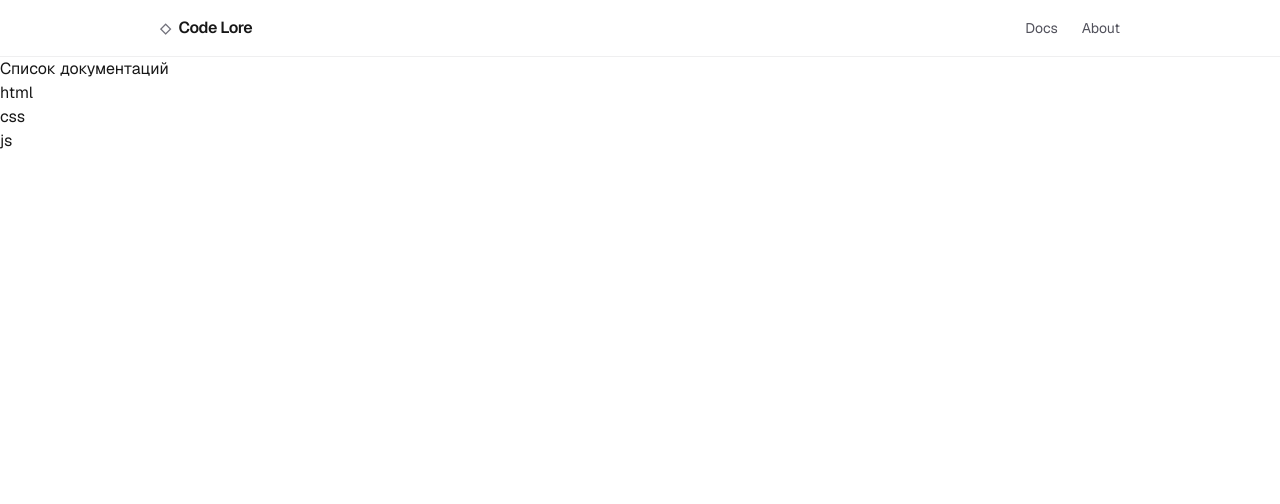
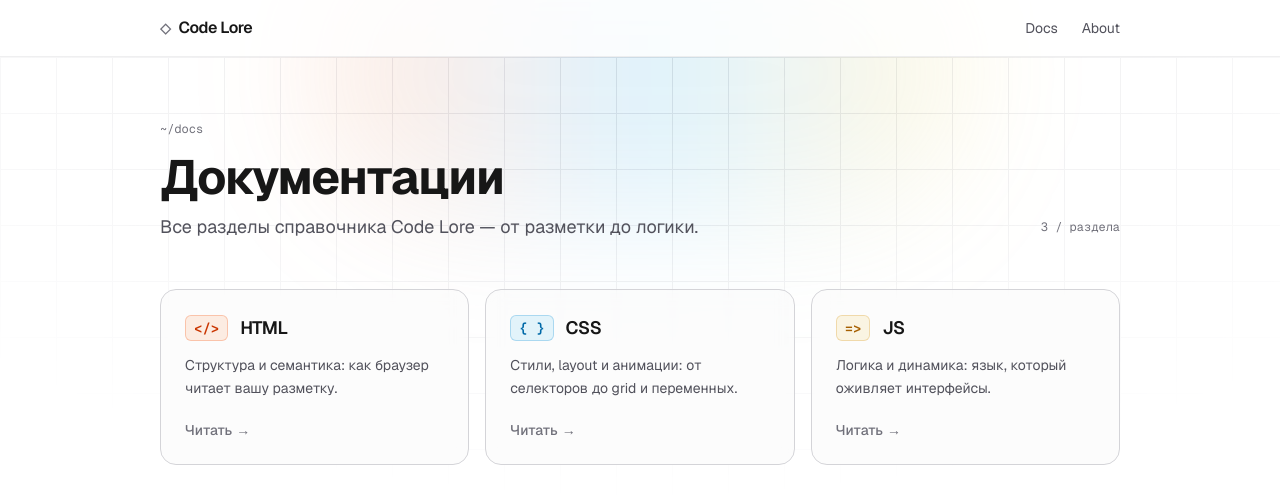
Before and after one commit to ZooMbix-hub/Code-Lore, a Next.js app: page /docs in a window 1280 px wide. Shown: the top 504 px of the page. Built offline with nearby package versions, Linux system fonts and the light colour scheme.

Commit message:
feat: добавление страницы /docs

```diff
--- a/src/app/docs/page.tsx
+++ b/src/app/docs/page.tsx
@@ -1,14 +1,5 @@
-import { DOCS } from '@/entities/doc';
+import { DocsPage } from '@/views/docs';
 
 export default function Page() {
-  return (
-    <div>
-      <span>Список документаций</span>
-      <ul>
-        {DOCS.map(({ name }) => (
-          <li key={name}>{name}</li>
-        ))}
-      </ul>
-    </div>
-  );
+  return <DocsPage />;
 }
--- a/src/entities/doc/index.ts
+++ b/src/entities/doc/index.ts
@@ -1 +1,2 @@
 export { DOCS } from './model';
+export { DocCard } from './ui';
--- a/src/entities/doc/model/consts.ts
+++ b/src/entities/doc/model/consts.ts
@@ -36,3 +36,5 @@ export const DOCS = [
     },
   },
 ] as const;
+
+export type Doc = (typeof DOCS)[number];
--- a/src/entities/doc/model/index.ts
+++ b/src/entities/doc/model/index.ts
@@ -1 +1,2 @@
 export { DOCS } from './consts';
+export type { Doc } from './consts';
--- /dev/null
+++ b/src/entities/doc/ui/DocCard.tsx
@@ -0,0 +1,30 @@
+import Link from 'next/link';
+import { ROUTES } from '@/shared/config';
+import type { Doc } from '../model';
+
+export const DocCard = ({ doc }: { doc: Doc }) => {
+  const { name, title, glyph, description, classes } = doc;
+
+  return (
+    <Link
+      href={ROUTES.section(name)}
+      className={`group flex min-h-44 flex-col gap-3 rounded-2xl border border-zinc-300 bg-zinc-50/50 p-6 backdrop-blur transition-all hover:-translate-y-1 dark:border-zinc-800 dark:bg-zinc-900/50 ${classes.border}`}
+    >
+      <div className="flex items-center gap-3">
+        <span className={`rounded-md border px-2 py-0.5 font-mono text-sm font-semibold ${classes.glyph}`}>
+          {glyph}
+        </span>
+        <h3 className="text-lg font-semibold tracking-tight">{title}</h3>
+      </div>
+      <p className="text-sm leading-relaxed text-zinc-600 dark:text-zinc-400">{description}</p>
+      <span
+        className={`mt-auto inline-flex items-center gap-1 pt-2 text-sm font-medium text-zinc-500 transition-colors dark:text-zinc-500 ${classes.link}`}
+      >
+        Читать{' '}
+        <span aria-hidden className="transition-transform group-hover:translate-x-0.5">
+          →
+        </span>
+      </span>
+    </Link>
+  );
+};
--- /dev/null
+++ b/src/entities/doc/ui/index.ts
@@ -0,0 +1 @@
+export { DocCard } from './DocCard';
--- /dev/null
+++ b/src/views/docs/index.ts
@@ -0,0 +1 @@
+export { DocsPage } from './ui/DocsPage';
--- /dev/null
+++ b/src/views/docs/ui/DocsPage.tsx
@@ -0,0 +1,33 @@
+import { DOCS, DocCard } from '@/entities/doc';
+
+export function DocsPage() {
+  return (
+    <div className="relative flex flex-1 flex-col">
+      <div aria-hidden className="absolute inset-0">
+        <div className="absolute inset-0 bg-[linear-gradient(to_right,var(--color-zinc-200)_1px,transparent_1px),linear-gradient(to_bottom,var(--color-zinc-200)_1px,transparent_1px)] mask-[radial-gradient(ellipse_70%_60%_at_50%_0%,black,transparent)] bg-size-[56px_56px] dark:bg-[linear-gradient(to_right,var(--color-zinc-800)_1px,transparent_1px),linear-gradient(to_bottom,var(--color-zinc-800)_1px,transparent_1px)]" />
+        <div className="absolute -top-32 left-1/2 h-72 w-160 -translate-x-1/2 rounded-full bg-linear-to-r from-orange-500/15 via-sky-500/15 to-yellow-400/15 blur-3xl" />
+      </div>
+      <main className="relative mx-auto flex w-full max-w-5xl flex-1 flex-col gap-12 px-8 py-16">
+        <header className="flex flex-col gap-4">
+          <span className="font-mono text-xs text-zinc-500 dark:text-zinc-500">~/docs</span>
+          <div className="flex flex-wrap items-end justify-between gap-4">
+            <div className="flex flex-col gap-3">
+              <h1 className="text-4xl font-bold tracking-tight text-balance sm:text-5xl">Документации</h1>
+              <p className="max-w-xl text-lg text-zinc-600 dark:text-zinc-400">
+                Все разделы справочника Code Lore — от разметки до логики.
+              </p>
+            </div>
+            <span className="shrink-0 pb-1.5 font-mono text-xs text-zinc-500 dark:text-zinc-500">
+              {DOCS.length} / раздела
+            </span>
+          </div>
+        </header>
+        <section className="grid grid-cols-1 gap-4 sm:grid-cols-2 lg:grid-cols-3">
+          {DOCS.map((doc) => (
+            <DocCard key={doc.name} doc={doc} />
+          ))}
+        </section>
+      </main>
+    </div>
+  );
+}
--- a/src/views/home/ui/HomePage.tsx
+++ b/src/views/home/ui/HomePage.tsx
@@ -1,5 +1,5 @@
 import Link from 'next/link';
-import { DOCS } from '@/entities/doc';
+import { DOCS, DocCard } from '@/entities/doc';
 import { ROUTES } from '@/shared/config';
 
 export function HomePage() {
@@ -9,11 +9,10 @@ export function HomePage() {
         <div className="absolute inset-0 bg-[linear-gradient(to_right,var(--color-zinc-200)_1px,transparent_1px),linear-gradient(to_bottom,var(--color-zinc-200)_1px,transparent_1px)] mask-[radial-gradient(ellipse_70%_60%_at_50%_0%,black,transparent)] bg-size-[56px_56px] dark:bg-[linear-gradient(to_right,var(--color-zinc-800)_1px,transparent_1px),linear-gradient(to_bottom,var(--color-zinc-800)_1px,transparent_1px)]" />
         <div className="absolute -top-32 left-1/2 h-72 w-160 -translate-x-1/2 rounded-full bg-linear-to-r from-orange-500/25 via-sky-500/25 to-yellow-400/25 blur-3xl" />
       </div>
-
       <main className="relative mx-auto flex w-full max-w-5xl flex-1 flex-col items-center gap-20 px-8 py-20">
         <section className="flex flex-col items-center gap-6 text-center">
           <h1 className="max-w-2xl text-4xl font-bold tracking-tight text-balance sm:text-5xl lg:text-6xl">
-            Пойми, как
+            Пойми, как{' '}
             <span className="bg-linear-to-r from-orange-600 via-sky-500 to-yellow-500 bg-clip-text text-transparent dark:from-orange-400 dark:via-sky-400 dark:to-yellow-300">
               работает веб
             </span>
@@ -37,7 +36,6 @@ export function HomePage() {
             </Link>
           </div>
         </section>
-
         <section className="flex w-full flex-col gap-6">
           <div className="flex items-end justify-between">
             <h2 className="text-2xl font-semibold tracking-tight">Документации</h2>
@@ -46,30 +44,8 @@ export function HomePage() {
             </span>
           </div>
           <div className="grid grid-cols-1 gap-4 sm:grid-cols-2 lg:grid-cols-3">
-            {DOCS.map(({ name, title, glyph, description, classes }) => (
-              <Link
-                key={name}
-                href={ROUTES.section(name)}
-                className={`group flex min-h-44 flex-col gap-3 rounded-2xl border border-zinc-300 bg-zinc-50/50 p-6 backdrop-blur transition-all hover:-translate-y-1 dark:border-zinc-800 dark:bg-zinc-900/50 ${classes.border}`}
-              >
-                <div className="flex items-center gap-3">
-                  <span
-                    className={`rounded-md border px-2 py-0.5 font-mono text-sm font-semibold ${classes.glyph}`}
-                  >
-                    {glyph}
-                  </span>
-                  <h3 className="text-lg font-semibold tracking-tight">{title}</h3>
-                </div>
-                <p className="text-sm leading-relaxed text-zinc-600 dark:text-zinc-400">{description}</p>
-                <span
-                  className={`mt-auto inline-flex items-center gap-1 pt-2 text-sm font-medium text-zinc-500 transition-colors dark:text-zinc-500 ${classes.link}`}
-                >
-                  Читать{' '}
-                  <span aria-hidden className="transition-transform group-hover:translate-x-0.5">
-                    →
-                  </span>
-                </span>
-              </Link>
+            {DOCS.map((doc) => (
+              <DocCard key={doc.name} doc={doc} />
             ))}
           </div>
         </section>
```
Also changed, not shown: 1 other file (tests, documents, lock files or other folders).
